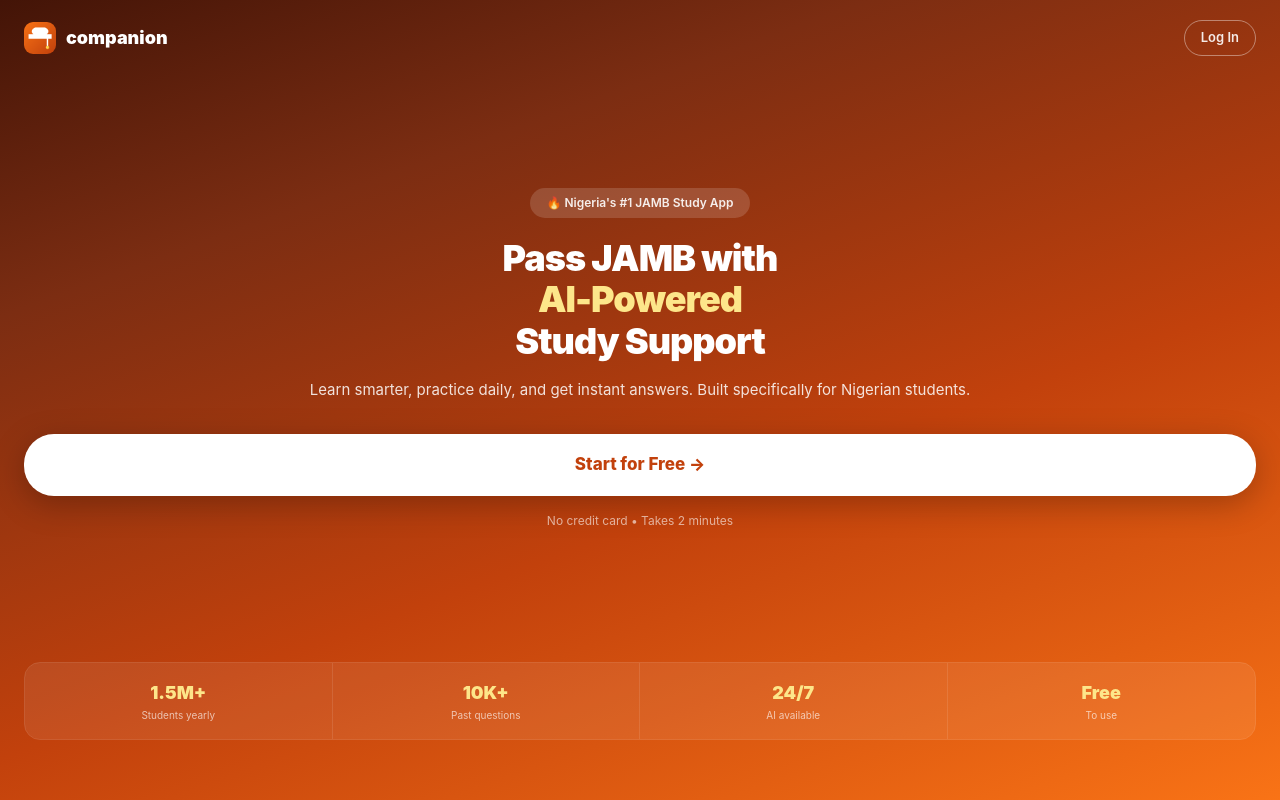
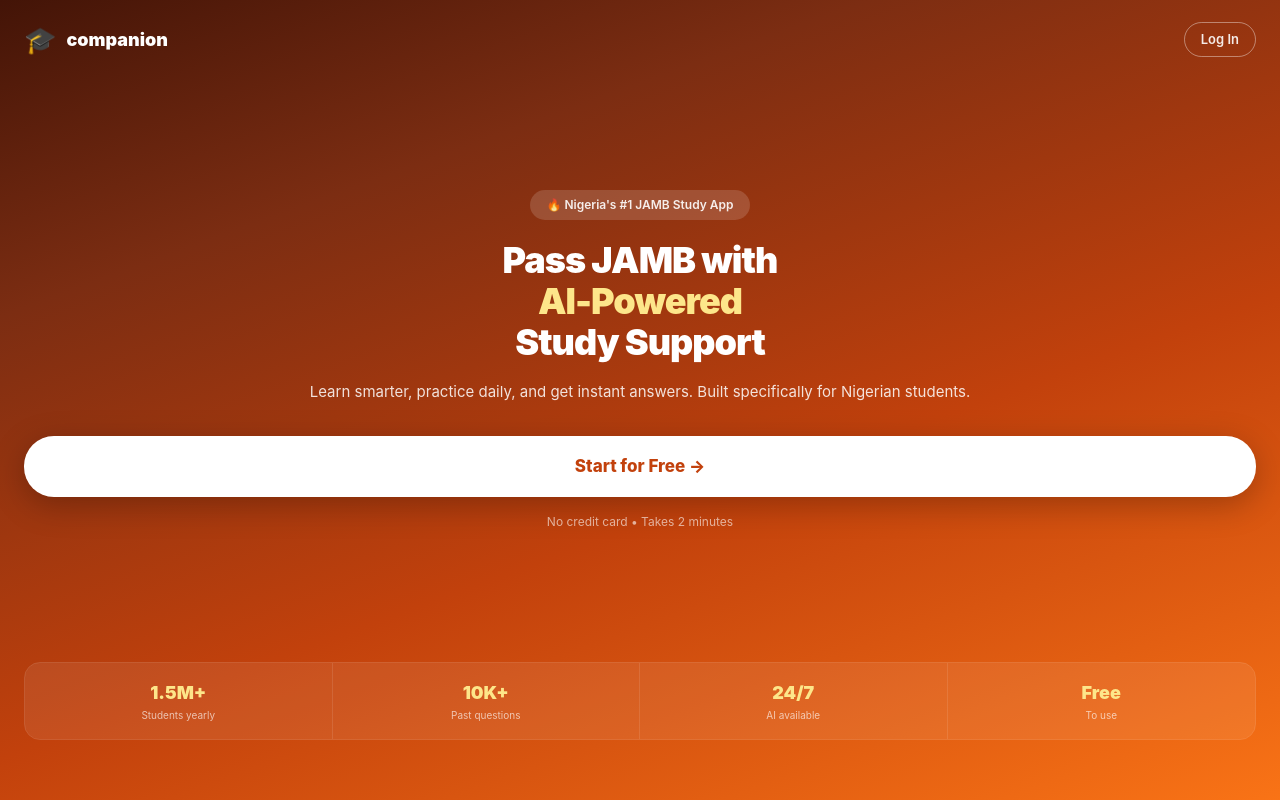
Before and after one commit to Promzy1822/companion, a Next.js app: page /landing in a window 1280 px wide. Shown: the top 800 px of the page. Built offline with nearby package versions, Linux system fonts and the light colour scheme.

Commit message:
fix: revert to graduation cap emoji on landing and auth pages

```diff
--- a/app/landing/page.tsx
+++ b/app/landing/page.tsx
@@ -53,7 +53,7 @@
         {/* Nav */}
         <div style={{padding:"20px 24px",display:"flex",justifyContent:"space-between",alignItems:"center"}}>
           <div style={{display:"flex",alignItems:"center",gap:"10px"}}>
-            <img src="/icon-192.png" alt="Companion" width={32} height={32} style={{borderRadius:"9px"}}/>
+            <span style={{fontSize:"26px"}}>🎓</span>
             <span style={{color:"#fff",fontWeight:"900",fontSize:"18px"}}>companion</span>
           </div>
           <Link href="/auth" style={{color:"rgba(255,255,255,0.9)",fontSize:"13px",textDecoration:"none",padding:"7px 16px",border:"1px solid rgba(255,255,255,0.4)",borderRadius:"20px",fontWeight:"600"}}>
```
